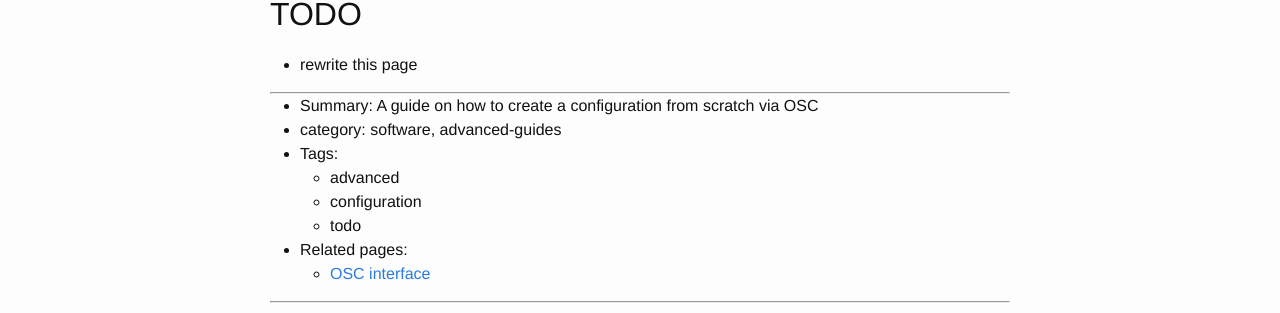
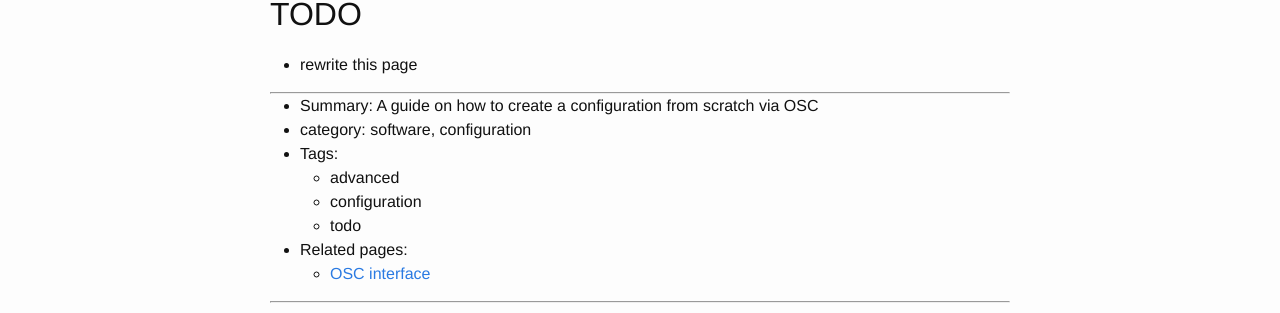
Before and after one commit to SenseStageTeam/sensestage_documentation, a Jekyll site: the page built from _minibee/creating-minibee-configurations-via-osc.md, in a window 1280 px wide. Shown: the part 1377-1690 px from the top of the page. Built offline with Jekyll 4.4.1, drawn with Linux system fonts in a browser that asks for light colours.

Commit message:
recategorising pages

```diff
--- a/_minibee/creating-minibee-configurations-via-osc.md
+++ b/_minibee/creating-minibee-configurations-via-osc.md
@@ -9,7 +9,7 @@ tags:
     - configuration
     - todo
 category: software
-subcategory: advanced-guides
+subcategory: configuration
 related:
     - OSC interface
 ---
```
Also changed, not shown: _minibee/startup-settings-of-the-hive.md (+1 -1 lines).
